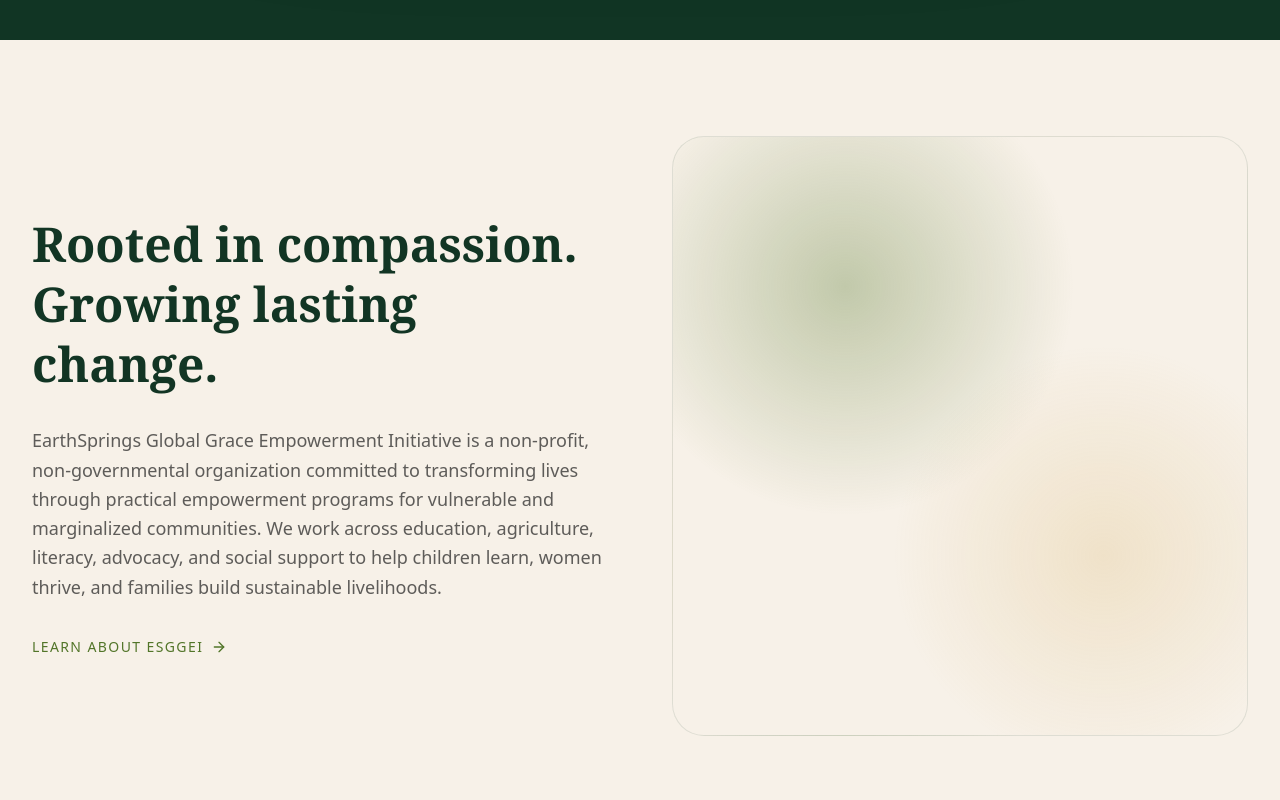
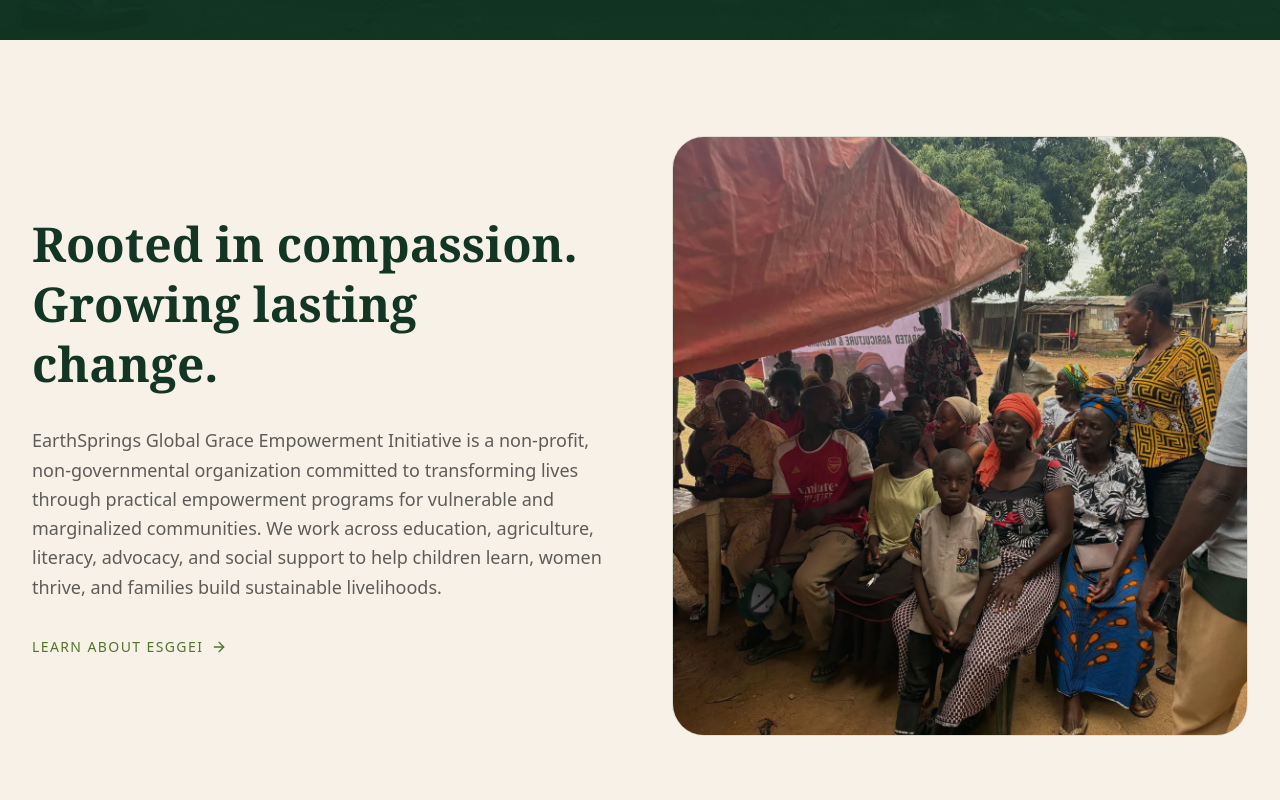
Before and after one commit to Usiju-Peter/ESGGEI2026, a React (Vite) app: page / in a window 1280 px wide. Shown: the part 920-1720 px from the top of the page. Built offline with nearby package versions, Linux system fonts and the light colour scheme.

Commit message:
Use outreach photos across page heroes

```diff
--- a/about/index.html
+++ b/about/index.html
@@ -11,7 +11,7 @@
 
     <!-- Preload Critical LCP Assets (Hero & Logo) for Immediate FCP & LCP Improvement -->
     <link rel="preload" href="/images/logo-small.webp" as="image" type="image/webp" />
-    <link rel="preload" href="/images/hero-800.avif" as="image" type="image/avif" fetchpriority="high" />
+    <link rel="preload" href="/images/gallery/outreach-24.webp" as="image" type="image/webp" fetchpriority="high" />
 
     <!-- Meta Tags -->
     <meta name="description" content="Empowering vulnerable communities through education, agriculture, literacy, advocacy, and social support in Nigeria and beyond. Join EarthSprings Global Grace Empowerment Initiative in our mission to transform lives." />
--- a/gallery/index.html
+++ b/gallery/index.html
@@ -6,6 +6,7 @@
     <title>Gallery - EarthSprings Global Grace Empowerment Initiative (ESGGEI)</title>
     <meta name="google-site-verification" content="z5GpwESw_-VNxBLzRvDd1V7ZPBNkc2Mj9V9fnY_YCh8" />
     <link rel="preload" href="/images/logo-small.webp" as="image" type="image/webp" />
+    <link rel="preload" href="/images/gallery/outreach-03.webp" as="image" type="image/webp" fetchpriority="high" />
     <meta name="description" content="Explore moments from EarthSprings Global Grace Empowerment Initiative's outreach and community work." />
     <link rel="canonical" href="https://www.esggei.org.ng/gallery" />
     <meta property="og:title" content="Gallery - EarthSprings Global Grace Empowerment Initiative (ESGGEI)" />
--- a/index.html
+++ b/index.html
@@ -9,6 +9,7 @@
     <!-- Preload Critical LCP Assets (Hero & Logo) for Immediate FCP & LCP Improvement -->
     <!-- Preload the compact header logo. The full PNG remains available for social previews. -->
     <link rel="preload" href="/images/logo-small.webp" as="image" type="image/webp" fetchpriority="high" />
+    <link rel="preload" href="/images/gallery/outreach-25.webp" as="image" type="image/webp" fetchpriority="high" />
 
 
     <!-- Meta Tags -->
--- a/partner/index.html
+++ b/partner/index.html
@@ -11,7 +11,7 @@
 
     <!-- Preload Critical LCP Assets (Hero & Logo) for Immediate FCP & LCP Improvement -->
     <link rel="preload" href="/images/logo-small.webp" as="image" type="image/webp" />
-    <link rel="preload" href="/images/hero-800.avif" as="image" type="image/avif" fetchpriority="high" />
+    <link rel="preload" href="/images/gallery/outreach-29.webp" as="image" type="image/webp" fetchpriority="high" />
 
     <!-- Meta Tags -->
     <meta name="description" content="Empowering vulnerable communities through education, agriculture, literacy, advocacy, and social support in Nigeria and beyond. Join EarthSprings Global Grace Empowerment Initiative in our mission to transform lives." />
--- a/projects/index.html
+++ b/projects/index.html
@@ -11,7 +11,7 @@
 
     <!-- Preload Critical LCP Assets (Hero & Logo) for Immediate FCP & LCP Improvement -->
     <link rel="preload" href="/images/logo-small.webp" as="image" type="image/webp" />
-    <link rel="preload" href="/images/hero-800.avif" as="image" type="image/avif" fetchpriority="high" />
+    <link rel="preload" href="/images/gallery/outreach-01.webp" as="image" type="image/webp" fetchpriority="high" />
 
     <!-- Meta Tags -->
     <meta name="description" content="Empowering vulnerable communities through education, agriculture, literacy, advocacy, and social support in Nigeria and beyond. Join EarthSprings Global Grace Empowerment Initiative in our mission to transform lives." />
--- a/src/pages/About.tsx
+++ b/src/pages/About.tsx
@@ -11,7 +11,7 @@
       <PageHero
         title="About Us"
         subtitle="We exist to empower vulnerable lives through education, agriculture, literacy, advocacy, and social support."
-        image="https://images.unsplash.com/photo-1488521787991-ed7bbaae773c?q=80&w=1200&auto=format&fit=crop&fm=webp"
+        image="/images/gallery/outreach-24.webp"
       />
 
       <AnimatedSection>
--- a/src/pages/Home.tsx
+++ b/src/pages/Home.tsx
@@ -29,6 +29,13 @@
     <div className="flex flex-col min-h-screen">
       {/* 1. Hero Section */}
       <section className="relative min-h-[85vh] flex items-center pt-32 md:pt-40 pb-20 overflow-hidden bg-primary">
+        <img
+          src="/images/gallery/outreach-25.webp"
+          alt=""
+          className="absolute inset-0 z-0 h-full w-full object-cover opacity-40 mix-blend-overlay"
+          loading="eager"
+          fetchPriority="high"
+        />
         <div className="absolute inset-0 bg-primary/70 z-0" />
 
         {/* Beautiful dynamic atmospheric ambient glows */}
@@ -98,7 +105,16 @@
                 <ArrowRight className="ml-2 w-4 h-4 group-hover/link:translate-x-1 transition-transform" />
               </Link>
             </motion.div>
-            <div className="relative overflow-hidden aspect-[4/5] md:aspect-auto md:h-[600px] rounded-none md:rounded-[2rem] bg-[radial-gradient(circle_at_30%_25%,rgba(82,117,41,0.32),transparent_38%),radial-gradient(circle_at_75%_70%,rgba(212,168,79,0.2),transparent_35%)] border border-primary/10" />
+            <div className="relative overflow-hidden aspect-[4/5] md:aspect-auto md:h-[600px] rounded-none md:rounded-[2rem] border border-primary/10">
+              <img
+                src="/images/gallery/outreach-28.webp"
+                alt="Community members gathered during an EarthSprings outreach"
+                className="h-full w-full object-cover transition-transform duration-[1.5s] ease-[0.16,1,0.3,1] group-hover:scale-105"
+                loading="lazy"
+                decoding="async"
+              />
+              <div className="absolute inset-0 bg-primary/10" />
+            </div>
           </div>
         </div>
       </section>
--- a/src/pages/Partner.tsx
+++ b/src/pages/Partner.tsx
@@ -28,7 +28,7 @@
       <PageHero
         title="Contact Us"
         subtitle="We would love to hear from partners, volunteers, donors, and organizations ready to build lasting impact."
-        image="https://images.unsplash.com/photo-1511632765486-a01980e01a18?q=80&w=1200&auto=format&fit=crop&fm=webp"
+        image="/images/gallery/outreach-29.webp"
       />
 
       <AnimatedSection>
--- a/src/pages/Projects.tsx
+++ b/src/pages/Projects.tsx
@@ -13,7 +13,7 @@
       <PageHero
         title="Our Projects"
         subtitle="Practical initiatives designed to empower communities, improve livelihoods, and restore hope."
-        image="https://images.unsplash.com/photo-1509099836639-18ba1795216d?q=80&w=1200&auto=format&fit=crop&fm=webp"
+        image="/images/gallery/outreach-01.webp"
       />
 
       {projectsData.map((prog, idx) => {
--- a/src/pages/Team.tsx
+++ b/src/pages/Team.tsx
@@ -16,7 +16,7 @@
       <PageHero
         title="Our Team"
         subtitle="Meet the people guiding ESGGEI’s mission of empowerment, dignity, and sustainable development."
-        image="https://images.unsplash.com/photo-1531538606174-0f90ff5dce83?q=80&w=1200&auto=format&fit=crop&fm=webp"
+        image="/images/gallery/outreach-26.webp"
       />
 
       <AnimatedSection>
--- a/team/index.html
+++ b/team/index.html
@@ -11,7 +11,7 @@
 
     <!-- Preload Critical LCP Assets (Hero & Logo) for Immediate FCP & LCP Improvement -->
     <link rel="preload" href="/images/logo-small.webp" as="image" type="image/webp" />
-    <link rel="preload" href="/images/hero-800.avif" as="image" type="image/avif" fetchpriority="high" />
+    <link rel="preload" href="/images/gallery/outreach-26.webp" as="image" type="image/webp" fetchpriority="high" />
 
     <!-- Meta Tags -->
     <meta name="description" content="Empowering vulnerable communities through education, agriculture, literacy, advocacy, and social support in Nigeria and beyond. Join EarthSprings Global Grace Empowerment Initiative in our mission to transform lives." />
```
